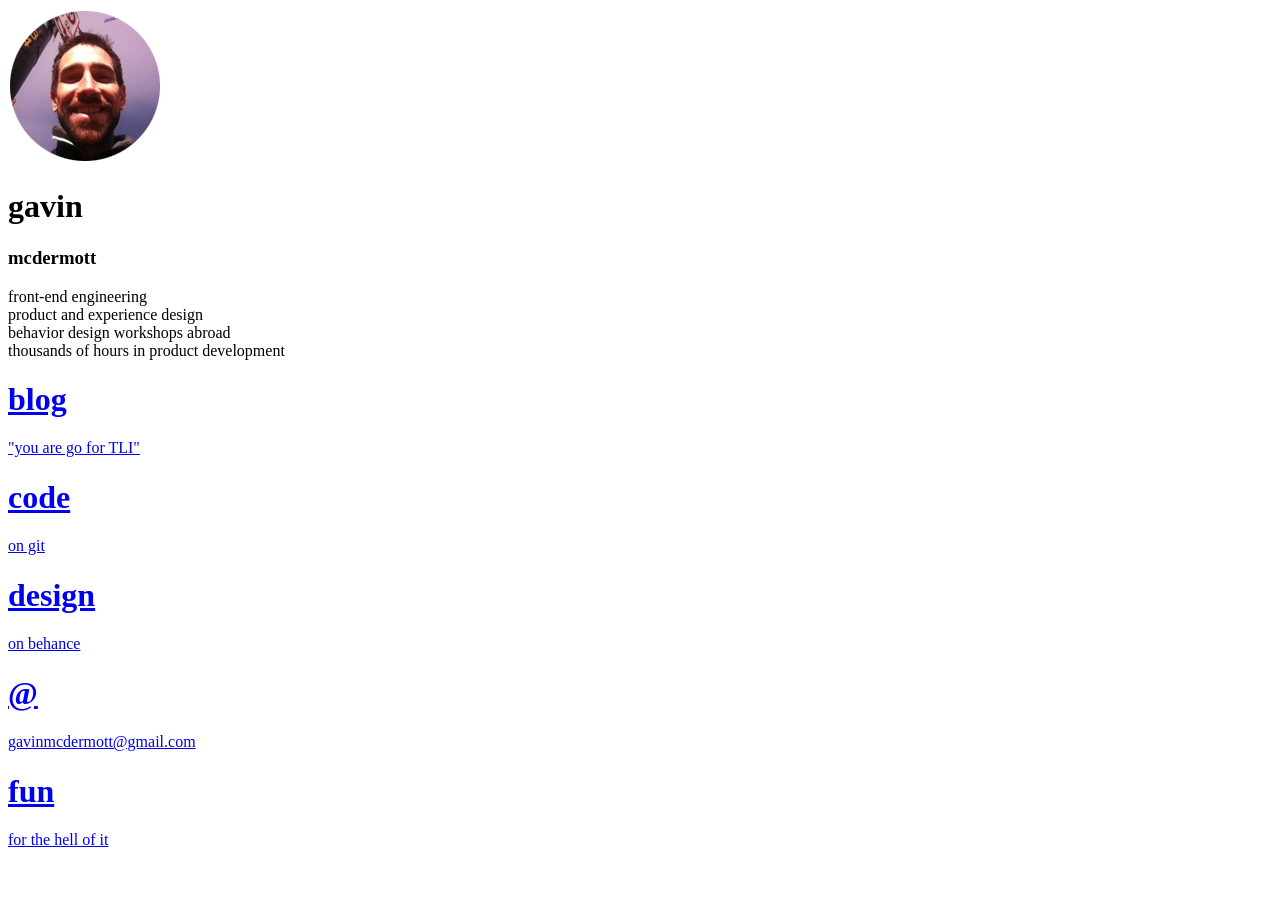
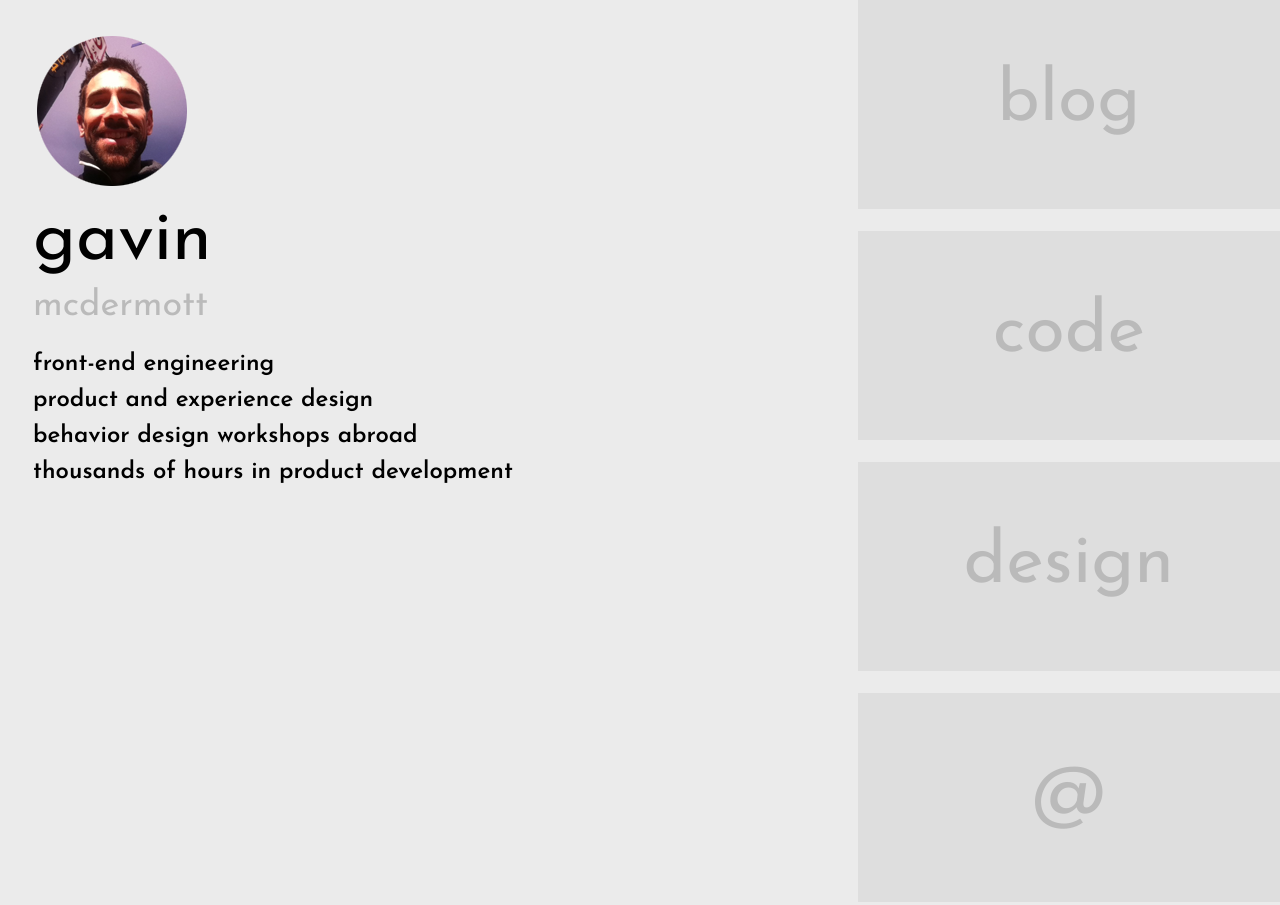
Before and after one commit to gavinmcdermott/gavinmcdermott.github.com, a plain HTML site: page index.html in a window 1280 px wide. Shown: the top 905 px of the page. Before the commit the page ends 865 px from the top, so only its background shows below. Drawn offline with nearby package versions, Linux system fonts and the light colour scheme; files that its build step writes are made by us from their sources.

Commit message:
remove jQuery and connect resize javascripts

```diff
--- a/index.html
+++ b/index.html
@@ -3,11 +3,11 @@
 	<head>
 		<meta charset="utf-8">
 		<meta http-equiv="X-UA-Compatible" content="chrome=1">
-		<title>Gavinmcdermott.github.com by gavinmcdermott</title>
+		<title>gavinmcdermott</title>
 		<link href='http://fonts.googleapis.com/css?family=Josefin+Sans:300,400,600' rel='stylesheet' type='text/css'>
-
-		<link rel="stylesheets" href="styles.css">
-
+		<link rel="stylesheet" href="stylesheets/styles.css">
+		<link rel="stylesheet" href="stylesheets/pygment_trac.css">
+		<meta name="viewport" content="width=device-width, initial-scale=1, user-scalable=no">
 		<!--[if lt IE 9]>
 		<script src="//html5shiv.googlecode.com/svn/trunk/html5.js"></script>
 		<![endif]-->
@@ -68,8 +68,6 @@
 			</div>
 		</div>
 
-		<script src="http://code.jquery.com/jquery-1.9.1.min.js"></script>
-		<script src="http://code.jquery.com/jquery-migrate-1.1.1.min.js"></script>
-		<script src="app.js"></script>
+		<script src="javascripts/scale.fix.js"></script>
 	</body>
 </html>
```
